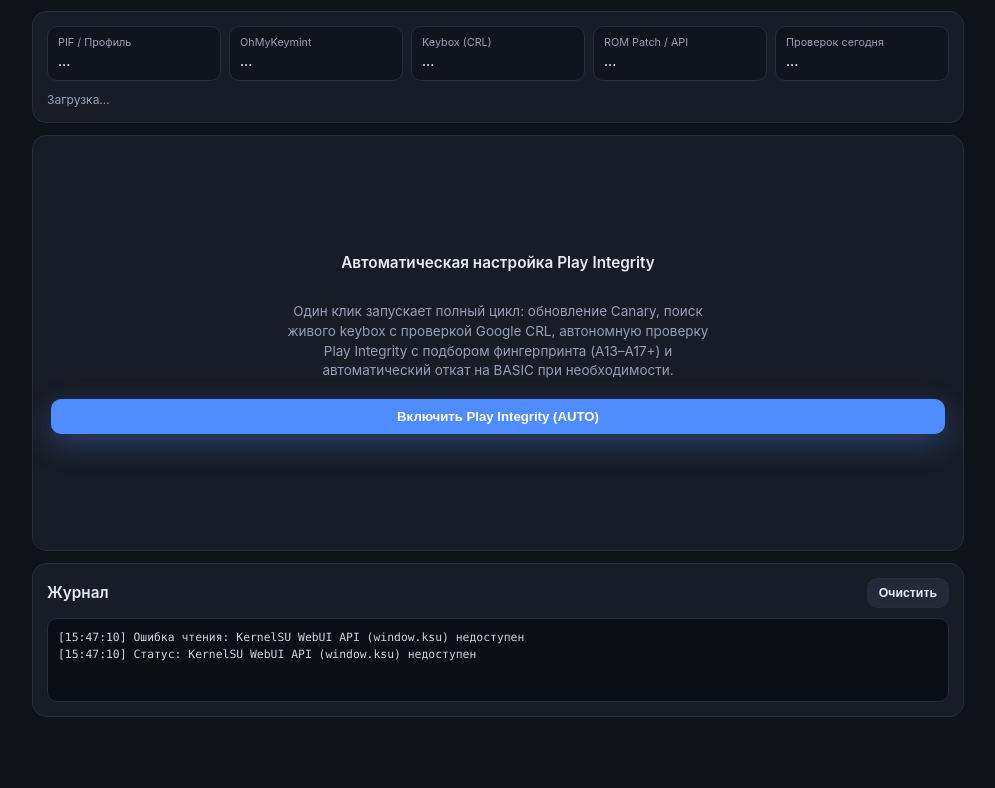
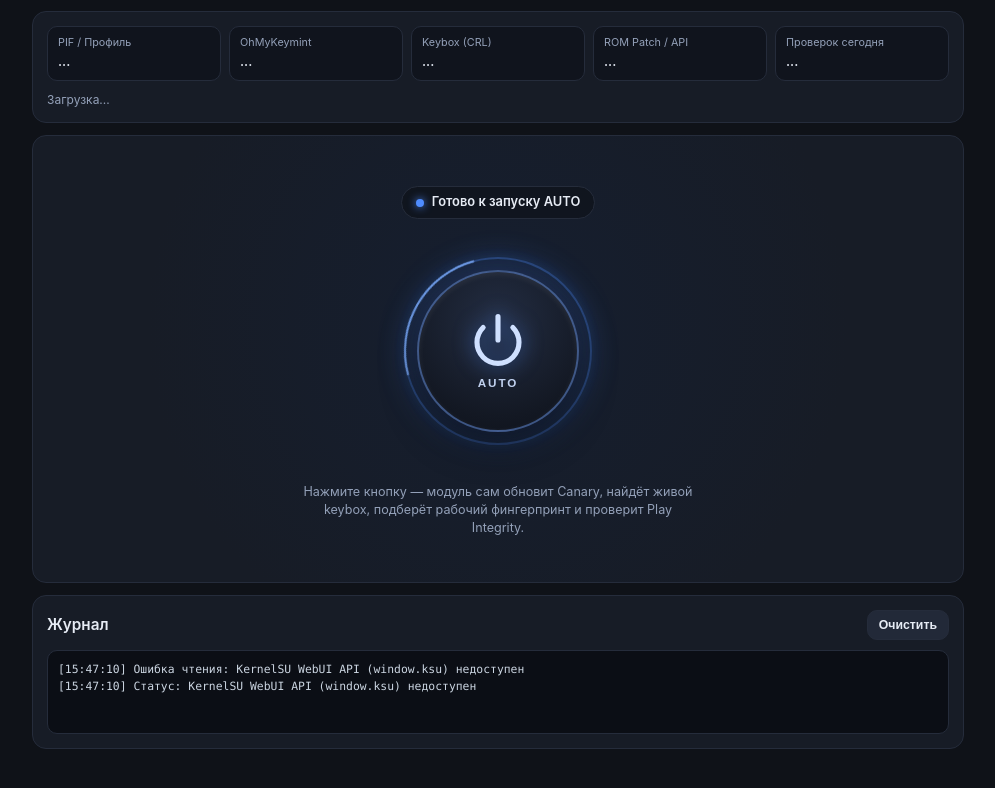
Before and after one commit to SuspectWorkers/omk-pif-suite, a plain HTML site: page webroot/index.html in a window 1280 px wide. Shown: the part 64-852 px from the top of the page, without its empty margins (142-1137 px from the left). Before the commit the page ends 821 px from the top, so only its background shows below. Drawn offline with Linux system fonts and the light colour scheme.

Commit message:
Release v1.8.1: VPN-style animated power button in AUTO mode and bilingual EN/RU README

```diff
--- a/update.json
+++ b/update.json
@@ -1,6 +1,6 @@
 {
-  "version": "v1.8.0",
-  "versionCode": 180,
-  "zipUrl": "https://github.com/SuspectWorkers/omk-pif-suite/releases/download/v1.8.0/omk_pif_suite.zip",
+  "version": "v1.8.1",
+  "versionCode": 181,
+  "zipUrl": "https://github.com/SuspectWorkers/omk-pif-suite/releases/download/v1.8.1/omk_pif_suite.zip",
   "changelog": "https://raw.githubusercontent.com/SuspectWorkers/omk-pif-suite/main/changelog.md"
 }
--- a/webroot/app.js
+++ b/webroot/app.js
@@ -468,6 +468,28 @@
       const injState = map.INJ === 'false' ? 'off' : (map.INJ === 'true' ? 'on' : '?');
       omkEl.textContent = `${map.OMK || 'нет'} (${injState}${map.FILT === 'unsafe' ? ', unsafe!' : ''})`;
       omkEl.className = 'stat-v ' + (map.FILT === 'unsafe' ? 'badge-bad' : (map.INJ === 'false' ? 'badge-warn' : ''));
+      const powerStage = document.getElementById('powerStage');
+      const autoDot = document.getElementById('autoStateDot');
+      const autoText = document.getElementById('autoStateText');
+      const autoBtnLbl = document.getElementById('autoBtnLabel');
+      if (powerStage && autoDot && autoText) {
+        powerStage.classList.remove('is-on', 'is-basic');
+        autoDot.classList.remove('is-on', 'is-basic');
+        if (map.INJ === 'true' && map.FILT === 'safe' && map.KB === 'present') {
+          powerStage.classList.add('is-on');
+          autoDot.classList.add('is-on');
+          autoText.textContent = `Активно • ${dev}`;
+          if (autoBtnLbl) autoBtnLbl.textContent = 'ON';
+        } else if (map.INJ === 'false') {
+          powerStage.classList.add('is-basic');
+          autoDot.classList.add('is-basic');
+          autoText.textContent = `Режим BASIC • ${dev}`;
+          if (autoBtnLbl) autoBtnLbl.textContent = 'BASIC';
+        } else {
+          autoText.textContent = 'Требуется настройка';
+          if (autoBtnLbl) autoBtnLbl.textContent = 'AUTO';
+        }
+      }
       const kbEl = document.getElementById('stKeybox');
       if (map.KB !== 'present') {
         kbEl.textContent = 'отсутствует';
--- a/webroot/index.html
+++ b/webroot/index.html
@@ -64,14 +64,24 @@
 
     <!-- AUTO MODE -->
     <section id="autoPanel" class="card auto-hero">
-      <h2>Автоматическая настройка Play Integrity</h2>
-      <p>
-        Один клик запускает полный цикл: обновление Canary, поиск живого keybox с проверкой Google CRL,
-        автономную проверку Play Integrity с подбором фингерпринта (A13–A17+) и автоматический откат на BASIC при необходимости.
+      <div class="auto-state-pill">
+        <span class="auto-dot" id="autoStateDot"></span>
+        <span id="autoStateText">Готово к запуску AUTO</span>
+      </div>
+      <div class="power-stage" id="powerStage">
+        <div class="power-halo"></div>
+        <div class="power-ring"></div>
+        <button class="power-btn" id="btnAutoRun" type="button" aria-label="Включить Play Integrity">
+          <svg viewBox="0 0 24 24" fill="none" stroke="currentColor" stroke-width="2.2" stroke-linecap="round" stroke-linejoin="round" aria-hidden="true">
+            <path d="M12 2v10" />
+            <path d="M18.36 6.64a9 9 0 1 1-12.73 0" />
+          </svg>
+          <span class="power-btn-label" id="autoBtnLabel">AUTO</span>
+        </button>
+      </div>
+      <p id="autoSubHint">
+        Нажмите кнопку — модуль сам обновит Canary, найдёт живой keybox, подберёт рабочий фингерпринт и проверит Play Integrity.
       </p>
-      <button class="btn btn-primary btn-hero" id="btnAutoRun">
-        Включить Play Integrity (AUTO)
-      </button>
     </section>
 
     <!-- PRO MODE -->
--- a/webroot/style.css
+++ b/webroot/style.css
@@ -171,32 +171,184 @@ h2 {
   word-break: break-word;
 }
 
-/* AUTO mode centered full-page hero */
+/* AUTO mode centered Happ-style VPN Power Hero */
 .auto-hero {
+  position: relative;
   display: flex;
   flex-direction: column;
   align-items: center;
   justify-content: center;
   text-align: center;
-  min-height: 52vh;
-  padding: 36px 18px;
-  gap: 18px;
+  min-height: 56vh;
+  padding: 36px 18px 30px;
+  gap: 20px;
+  background: radial-gradient(circle at 50% 42%, rgba(79, 140, 255, 0.10) 0%, rgba(23, 28, 38, 1) 66%);
 }
+
+.power-stage {
+  position: relative;
+  width: 216px;
+  height: 216px;
+  display: flex;
+  align-items: center;
+  justify-content: center;
+  margin: 4px 0;
+}
+
+.power-halo {
+  position: absolute;
+  inset: 0;
+  border-radius: 50%;
+  background: radial-gradient(circle, rgba(79, 140, 255, 0.24) 0%, rgba(79, 140, 255, 0) 70%);
+  animation: powerPulse 2.8s ease-in-out infinite;
+  pointer-events: none;
+}
+
+.power-ring {
+  position: absolute;
+  inset: 14px;
+  border-radius: 50%;
+  border: 2px solid rgba(79, 140, 255, 0.35);
+  box-shadow: 0 0 28px rgba(79, 140, 255, 0.22), inset 0 0 18px rgba(79, 140, 255, 0.10);
+  pointer-events: none;
+  transition: border-color .3s ease, box-shadow .3s ease;
+}
+
+.power-ring::after {
+  content: "";
+  position: absolute;
+  inset: -2px;
+  border-radius: 50%;
+  border: 2px solid transparent;
+  border-top-color: rgba(130, 177, 255, 0.85);
+  animation: powerOrbit 6s linear infinite;
+}
+
+@keyframes powerPulse {
+  0%, 100% { transform: scale(0.95); opacity: 0.65; }
+  50% { transform: scale(1.06); opacity: 1; }
+}
+
+@keyframes powerOrbit {
+  to { transform: rotate(360deg); }
+}
+
+.power-btn {
+  position: relative;
+  z-index: 2;
+  width: 162px;
+  height: 162px;
+  border-radius: 50%;
+  border: 2px solid rgba(116, 165, 255, 0.45);
+  background: radial-gradient(circle at 50% 30%, #232d42 0%, #131823 72%, #0d111a 100%);
+  color: #cfe0ff;
+  cursor: pointer;
+  display: flex;
+  flex-direction: column;
+  align-items: center;
+  justify-content: center;
+  gap: 8px;
+  box-shadow:
+    0 14px 34px rgba(0, 0, 0, 0.55),
+    0 0 26px rgba(79, 140, 255, 0.28),
+    inset 0 2px 6px rgba(255, 255, 255, 0.08);
+  transition: transform .12s ease, box-shadow .25s ease, border-color .25s ease, color .25s ease;
+  -webkit-tap-highlight-color: transparent;
+}
+
+.power-btn:active {
+  transform: scale(0.94);
+}
+
+.power-btn svg {
+  width: 56px;
+  height: 56px;
+  filter: drop-shadow(0 0 10px rgba(79, 140, 255, 0.65));
+  transition: filter .25s ease, transform .2s ease;
+}
+
+.power-btn-label {
+  font-size: 0.78rem;
+  font-weight: 800;
+  letter-spacing: 0.16em;
+  text-transform: uppercase;
+  opacity: 0.92;
+}
+
+/* Active green-cyan state */
+.power-stage.is-on .power-halo {
+  background: radial-gradient(circle, rgba(34, 255, 136, 0.28) 0%, rgba(34, 255, 136, 0) 70%);
+}
+.power-stage.is-on .power-ring {
+  border-color: rgba(34, 255, 136, 0.45);
+  box-shadow: 0 0 32px rgba(34, 255, 136, 0.30), inset 0 0 20px rgba(34, 255, 136, 0.14);
+}
+.power-stage.is-on .power-ring::after {
+  border-top-color: var(--neon-green);
+}
+.power-stage.is-on .power-btn {
+  border-color: rgba(34, 255, 136, 0.72);
+  color: var(--neon-green);
+  box-shadow:
+    0 14px 36px rgba(0, 0, 0, 0.6),
+    0 0 34px rgba(34, 255, 136, 0.32),
+    inset 0 2px 8px rgba(34, 255, 136, 0.14);
+}
+.power-stage.is-on .power-btn svg {
+  filter: drop-shadow(0 0 14px rgba(34, 255, 136, 0.85));
+}
+
+/* BASIC fallback amber state */
+.power-stage.is-basic .power-halo {
+  background: radial-gradient(circle, rgba(245, 158, 11, 0.26) 0%, rgba(245, 158, 11, 0) 70%);
+}
+.power-stage.is-basic .power-ring {
+  border-color: rgba(245, 158, 11, 0.45);
+  box-shadow: 0 0 28px rgba(245, 158, 11, 0.25), inset 0 0 18px rgba(245, 158, 11, 0.12);
+}
+.power-stage.is-basic .power-ring::after {
+  border-top-color: #fbbf24;
+}
+.power-stage.is-basic .power-btn {
+  border-color: rgba(251, 191, 36, 0.65);
+  color: #fcd34d;
+  box-shadow:
+    0 14px 34px rgba(0, 0, 0, 0.58),
+    0 0 28px rgba(245, 158, 11, 0.26),
+    inset 0 2px 6px rgba(251, 191, 36, 0.12);
+}
+.power-stage.is-basic .power-btn svg {
+  filter: drop-shadow(0 0 12px rgba(251, 191, 36, 0.75));
+}
+
+.auto-state-pill {
+  display: inline-flex;
+  align-items: center;
+  gap: 8px;
+  padding: 6px 14px;
+  border-radius: 999px;
+  background: rgba(16, 20, 29, 0.85);
+  border: 1px solid var(--card-border);
+  font-size: 0.86rem;
+  font-weight: 600;
+  color: var(--text);
+}
+
+.auto-dot {
+  width: 8px;
+  height: 8px;
+  border-radius: 50%;
+  background: var(--primary);
+  box-shadow: 0 0 8px var(--primary);
+}
+.auto-dot.is-on { background: var(--neon-green); box-shadow: 0 0 10px var(--neon-green); }
+.auto-dot.is-basic { background: #fbbf24; box-shadow: 0 0 10px #fbbf24; }
 
 .auto-hero p {
   margin: 0;
   color: var(--muted);
-  font-size: 0.9rem;
-  max-width: 440px;
-}
-
-.btn-hero {
-  width: 100%;
-  max-width: 340px;
-  padding: 18px 22px;
-  font-size: 1.06rem;
-  border-radius: 16px;
-  box-shadow: 0 10px 30px rgba(79, 140, 255, 0.32);
+  font-size: 0.84rem;
+  max-width: 400px;
 }
 
 .btn {
```
Also changed, not shown: 5 other files.
